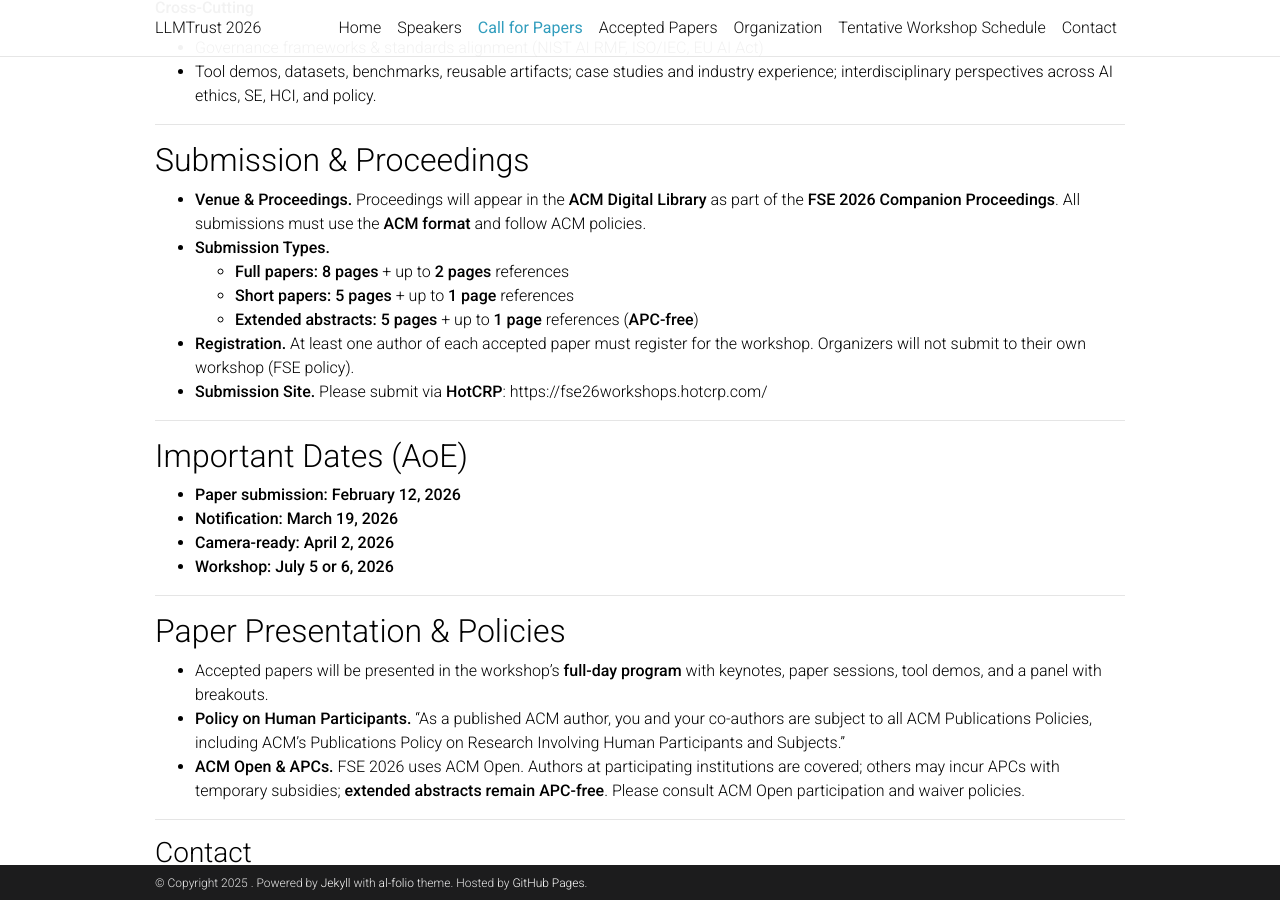
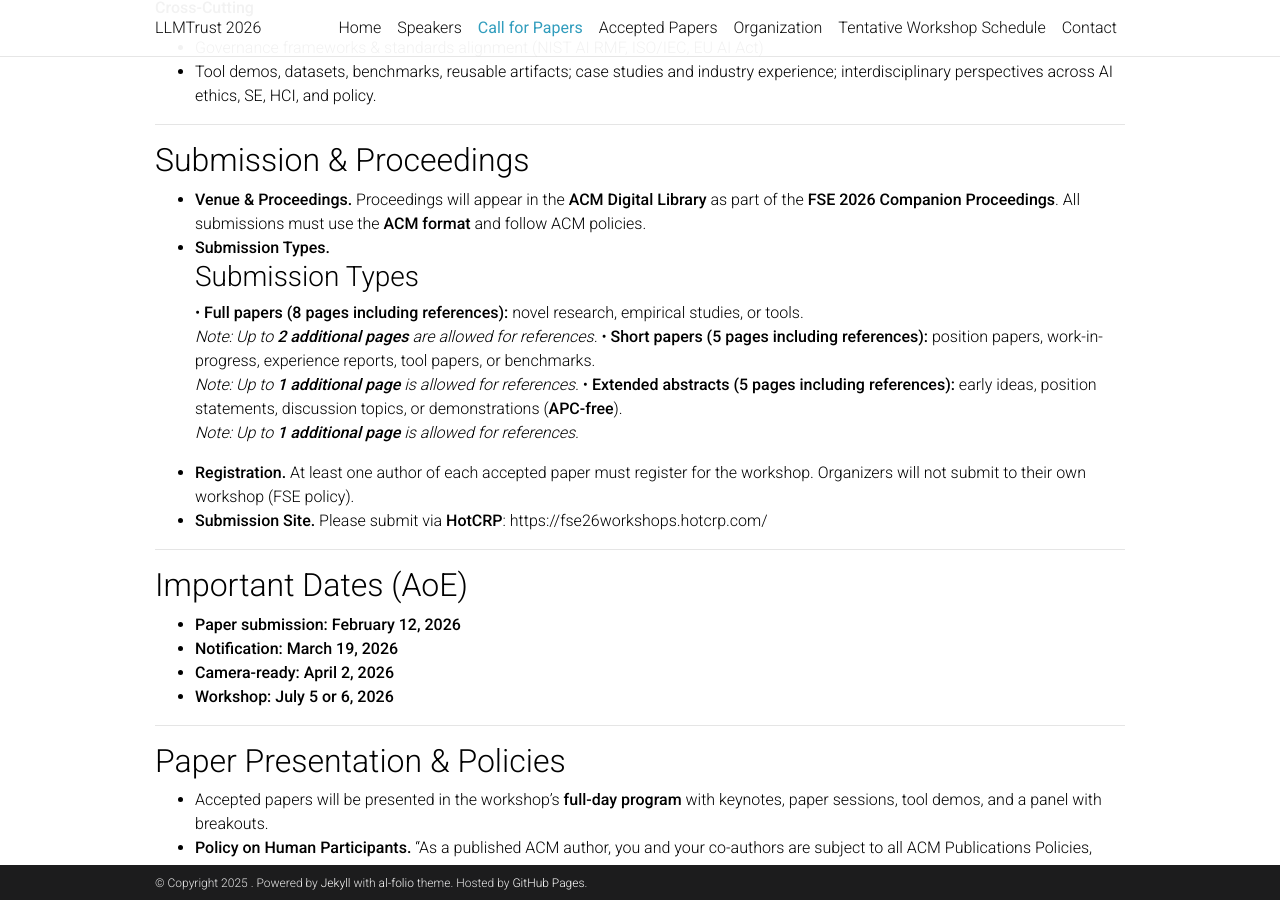
Before and after one commit to llmtrust2026/llmtrust2026.github.io, a Jekyll site: the page built from _pages/call_for_paper.md, in a window 1280 px wide and 900 px high, scrolled down 899 px. Built offline with Jekyll 4.4.1, drawn with Linux system fonts in a browser that asks for light colours; comment, search, counter and statistics services are not loaded; a style sheet for code colours, icons or effects is not loaded.

Commit message:
Update call_for_paper.md

```diff
--- a/_pages/call_for_paper.md
+++ b/_pages/call_for_paper.md
@@ -48,9 +48,14 @@ We welcome submissions addressing either or both complementary scopes, plus cros
 
 - **Venue & Proceedings.** Proceedings will appear in the **ACM Digital Library** as part of the **FSE 2026 Companion Proceedings**. All submissions must use the **ACM format** and follow ACM policies.
 - **Submission Types.**
-  - **Full papers:** **8 pages** + up to **2 pages** references
-  - **Short papers:** **5 pages** + up to **1 page** references
-  - **Extended abstracts:** **5 pages** + up to **1 page** references (**APC-free**)
+### Submission Types
+• **Full papers (8 pages including references):** novel research, empirical studies, or tools.
+  *Note: Up to **2 additional pages** are allowed for references.*
+• **Short papers (5 pages including references):** position papers, work-in-progress, experience reports, tool papers, or benchmarks.
+  *Note: Up to **1 additional page** is allowed for references.*
+• **Extended abstracts (5 pages including references):** early ideas, position statements, discussion topics, or demonstrations (**APC-free**).
+  *Note: Up to **1 additional page** is allowed for references.*
+
 - **Registration.** At least one author of each accepted paper must register for the workshop. Organizers will not submit to their own workshop (FSE policy).
 - **Submission Site.** Please submit via **HotCRP**: https://fse26workshops.hotcrp.com/
 
```
